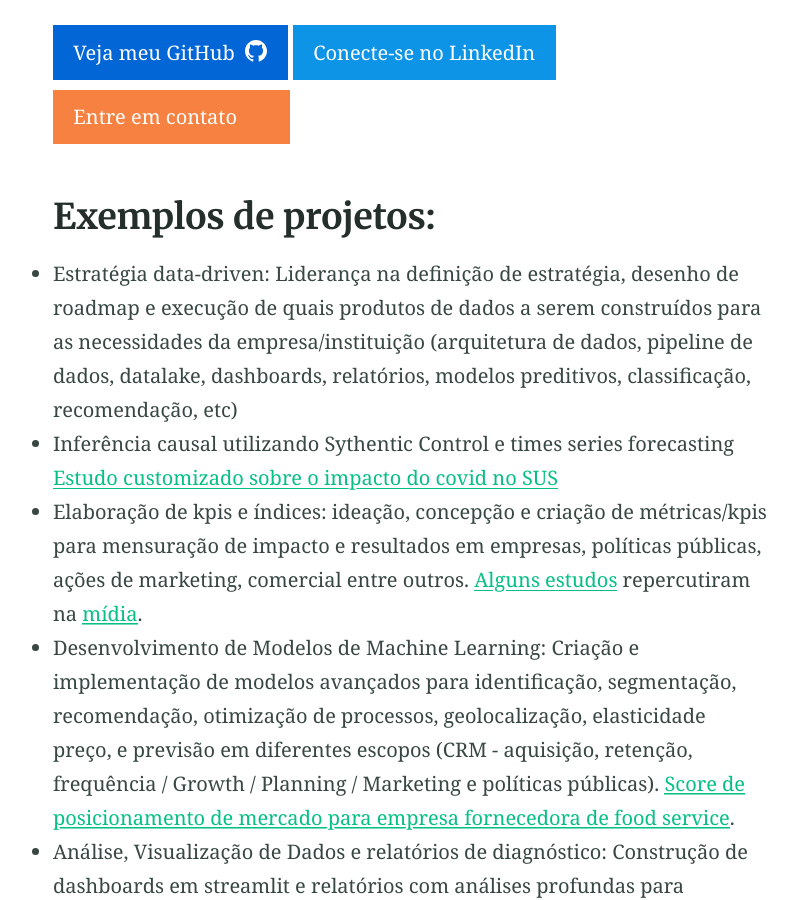
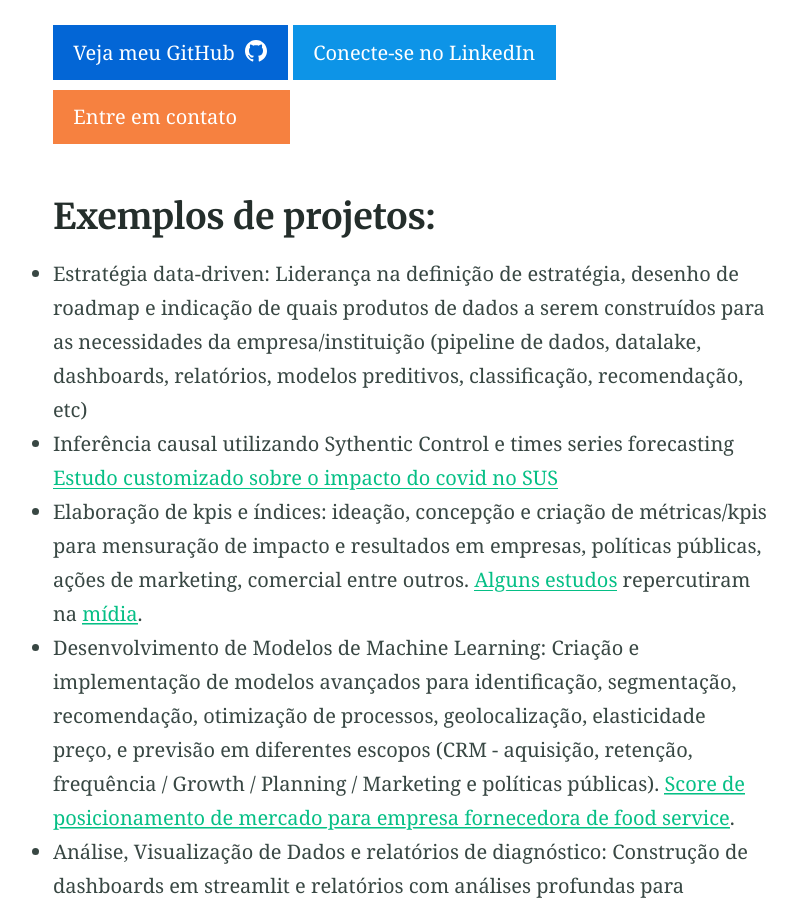
Before and after one commit to JonasMok/JonasMok, a Jekyll site: the page built from index.md, in a window 1280 px wide and 900 px high, scrolled down 1081 px. Shown: the whole window, without its empty margins (230-1027 px from the left). Built offline with Jekyll 4.4.1, drawn with Linux system fonts in a browser that asks for light colours.

Commit message:
Update index.md

```diff
--- a/index.md
+++ b/index.md
@@ -19,7 +19,7 @@ Minha habilidade em comunicar insights complexos permite que diferentes público
 
 ## Exemplos de projetos:
 
- - Estratégia data-driven: Liderança na definição de estratégia, desenho de roadmap e execução de quais produtos de dados a serem construídos para as necessidades da empresa/instituição (arquitetura de dados, pipeline de dados, datalake, dashboards,   relatórios, modelos preditivos, classificação, recomendação, etc)
+ - Estratégia data-driven: Liderança na definição de estratégia, desenho de roadmap e indicação de quais produtos de dados a serem construídos para as necessidades da empresa/instituição (pipeline de dados, datalake, dashboards, relatórios, modelos preditivos, classificação, recomendação, etc)
  - Inferência causal utilizando Sythentic Control e times series forecasting [Estudo customizado sobre o impacto do covid no SUS](https://colab.research.google.com/drive/1RgGfK8VOJfKVMMCCC7IxrQx0TTvFE5E-?usp=sharing)
  - Elaboração de kpis e índices: ideação, concepção e criação de métricas/kpis para mensuração de impacto e resultados em empresas, políticas públicas, ações de marketing, comercial entre outros. [Alguns estudos](https://selur.org.br/wp-content/uploads/2019/05/PPT_-Lix%C3%A3o-e-as-suas-causas.pdf) repercutiram na [mídia](https://www.estadao.com.br/sustentabilidade/como-nascem-os-lixoes-no-brasil/).
  - Desenvolvimento de Modelos de Machine Learning: Criação e implementação de modelos avançados para identificação, segmentação, recomendação, otimização de processos, geolocalização, elasticidade preço, e previsão em diferentes escopos (CRM - aquisição, retenção, frequência / Growth / Planning / Marketing e políticas públicas). [Score de posicionamento de mercado para empresa fornecedora de food service](https://kepler.gl/demo/map?mapUrl=https://dl.dropboxusercontent.com/scl/fi/o3c463xrsa49u2blgj0qx/keplergl_oce31on.json?rlkey=azj4j1een17h8pjap0qj909b4&dl=0).
```
